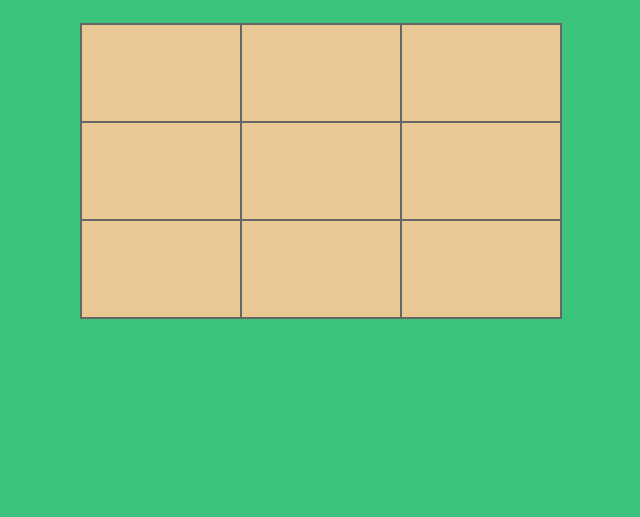
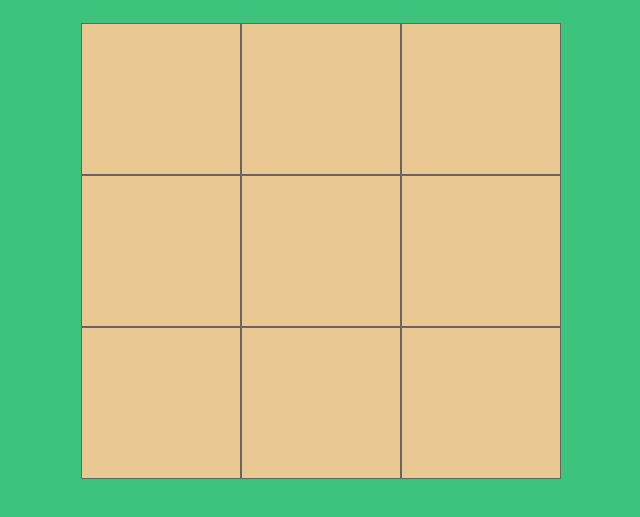
Before and after one commit to MarieLejeail/MarieLejeail.github.io, a plain HTML site: page index.html in a window 1280 px wide. Shown: the part 127-644 px from the top of the page, without its empty margins (319-959 px from the left). Drawn offline with nearby package versions, Linux system fonts and the light colour scheme.

Commit message:
change styles

```diff
--- a/public/styles/mystyles.css
+++ b/public/styles/mystyles.css
@@ -35,13 +35,17 @@ body {
 
 .column {
   padding: 48px 40px;
-  border: 1px solid #666;
   margin: 0px 0;
   background: #e9c893;
   text-align: center;
   color: #1e392a;
   font-size: 32px;
   font-weight: bold;
+  height: 54px;
+}
+
+.square {
+border: 1px solid #666;
 }
 
 .middle {
```
